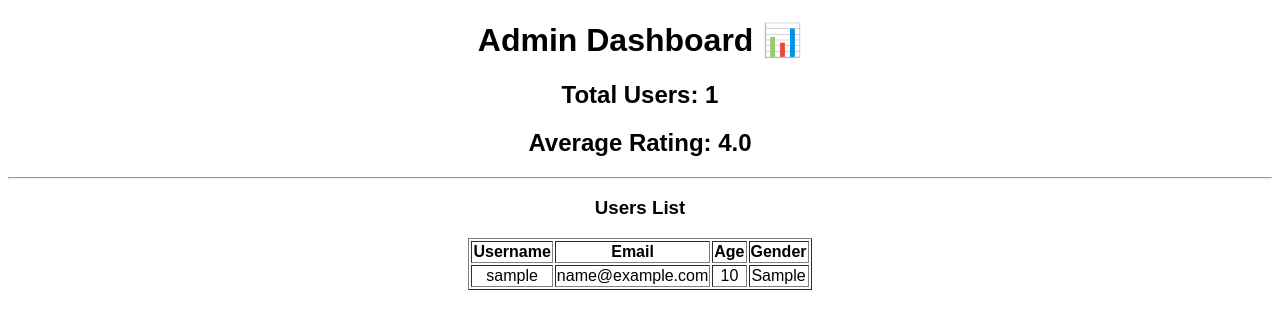
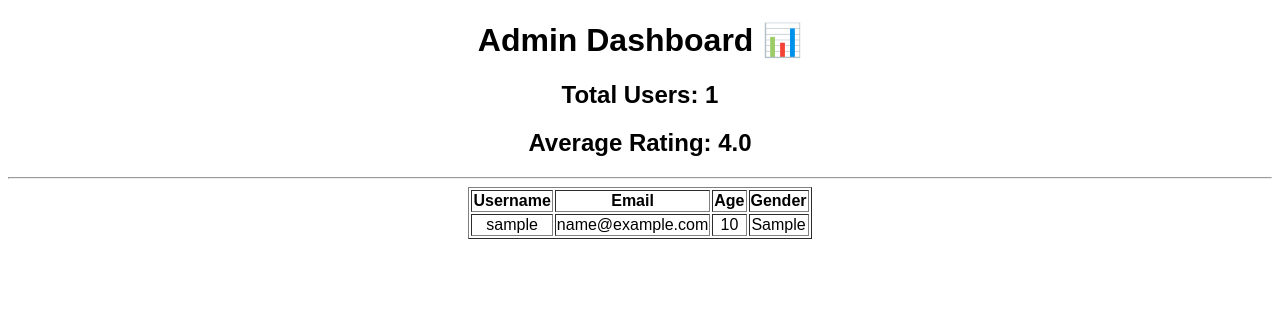
Before and after one commit to duniaparnasomarouthu-creator/quickshare, a Flask app: page /admin in a window 1280 px wide. Shown: the top 329 px of the page. Run offline with Flask 3, Linux system fonts and the light colour scheme; tables that the repository leaves empty hold one stand-in row (values such as "Sample post").

Commit message:
Update admin.html

```diff
--- a/templates/admin.html
+++ b/templates/admin.html
@@ -9,12 +9,9 @@
 <h1>Admin Dashboard 📊</h1>
 
 <h2>Total Users: {{ total_users }}</h2>
-
 <h2>Average Rating: {{ avg_rating if avg_rating else 0 }}</h2>
 
 <hr>
-
-<h3>Users List</h3>
 
 <table border="1" style="margin:auto;">
 <tr>
```
